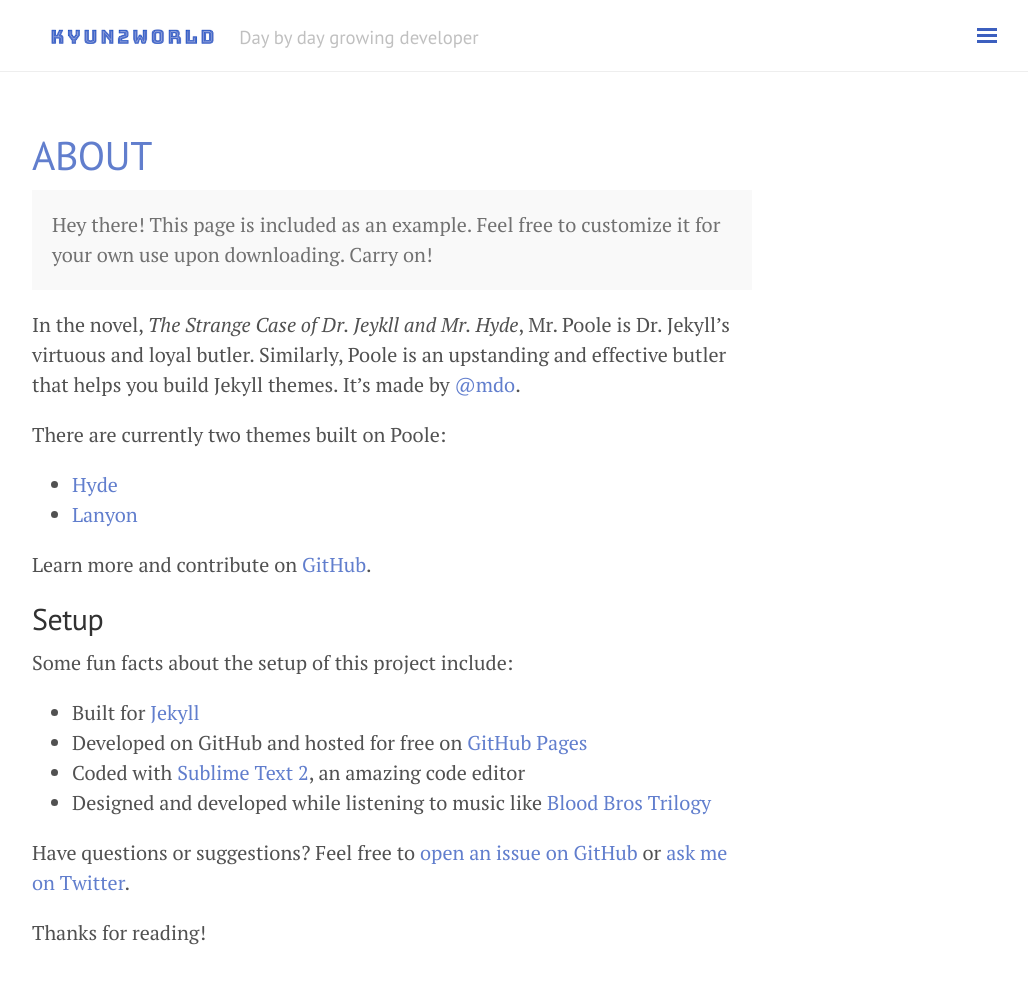
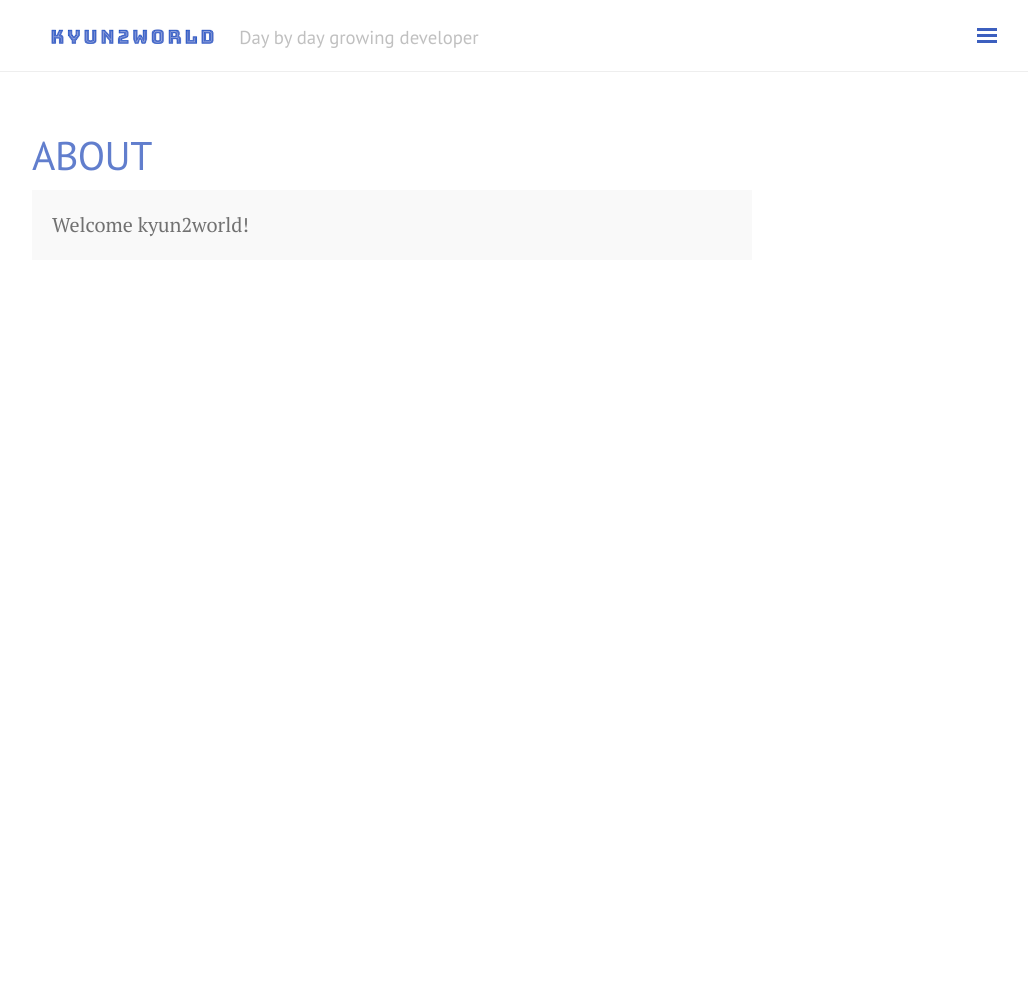
Before and after one commit to kyun22/kyun22.github.io, a Jekyll site: the page built from about.md, in a window 1280 px wide and 1028 px high. Shown: the top 984 px of the window, without its empty margins (248-1276 px from the left). Built offline with Jekyll 4.4.1, drawn with Linux system fonts in a browser that asks for light colours; nearby versions of some CDN libraries; comment, search, counter and statistics services are not loaded.

Commit message:
20190117 til

```diff
--- a/about.md
+++ b/about.md
@@ -4,27 +4,5 @@ title: About
 ---
 
 <p class="message">
-  Hey there! This page is included as an example. Feel free to customize it for your own use upon downloading. Carry on!
+ Welcome kyun2world!
 </p>
-
-In the novel, *The Strange Case of Dr. Jeykll and Mr. Hyde*, Mr. Poole is Dr. Jekyll's virtuous and loyal butler. Similarly, Poole is an upstanding and effective butler that helps you build Jekyll themes. It's made by [@mdo](https://twitter.com/mdo).
-
-There are currently two themes built on Poole:
-
-* [Hyde](http://hyde.getpoole.com)
-* [Lanyon](http://lanyon.getpoole.com)
-
-Learn more and contribute on [GitHub](https://github.com/poole).
-
-## Setup
-
-Some fun facts about the setup of this project include:
-
-* Built for [Jekyll](http://jekyllrb.com)
-* Developed on GitHub and hosted for free on [GitHub Pages](https://pages.github.com)
-* Coded with [Sublime Text 2](http://sublimetext.com), an amazing code editor
-* Designed and developed while listening to music like [Blood Bros Trilogy](https://soundcloud.com/maddecent/sets/blood-bros-series)
-
-Have questions or suggestions? Feel free to [open an issue on GitHub](https://github.com/poole/issues/new) or [ask me on Twitter](https://twitter.com/mdo).
-
-Thanks for reading!
```
Also changed, not shown: _posts/2019-01-17-TIL.md (added, +11 -0 lines).
